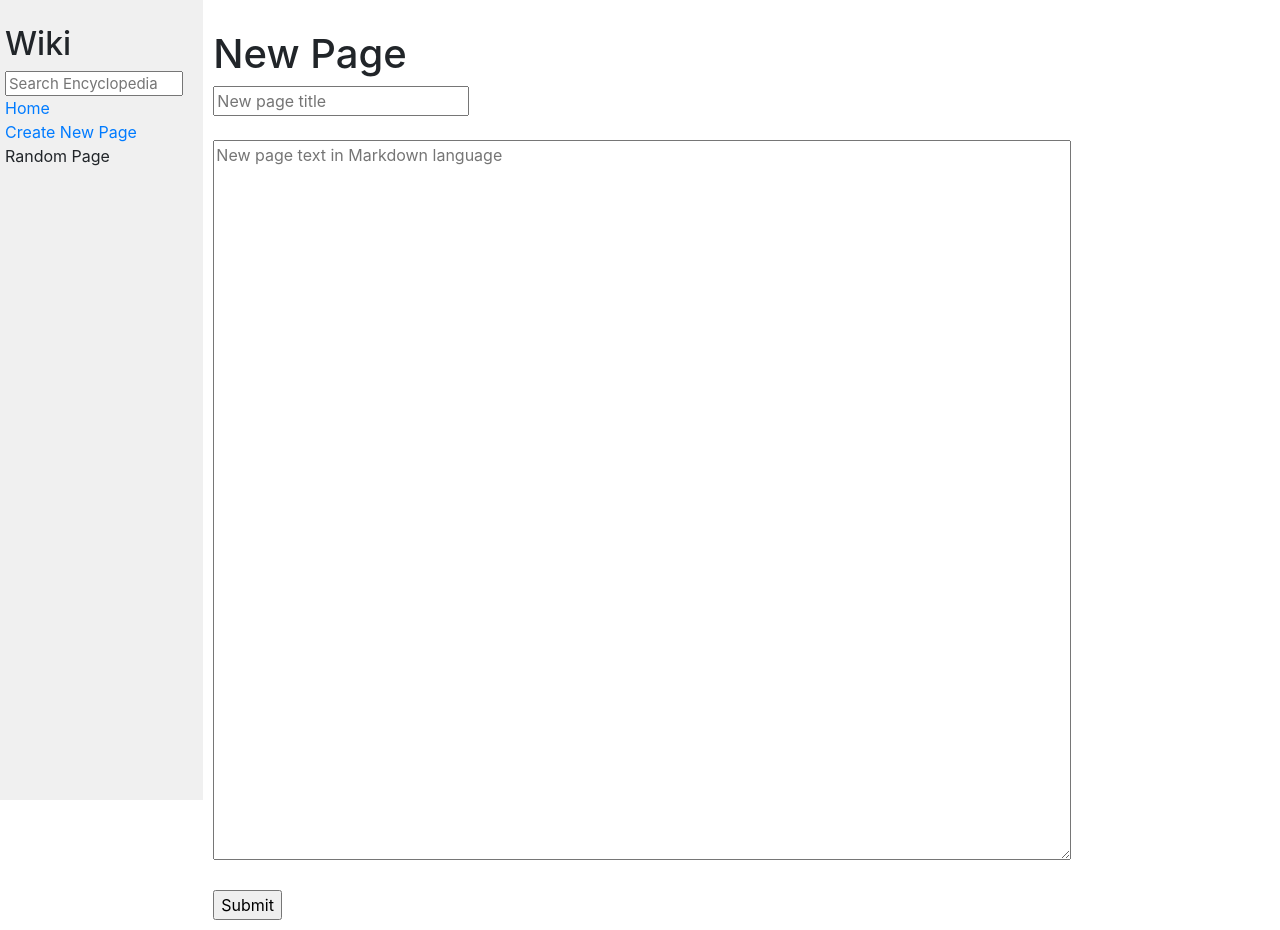
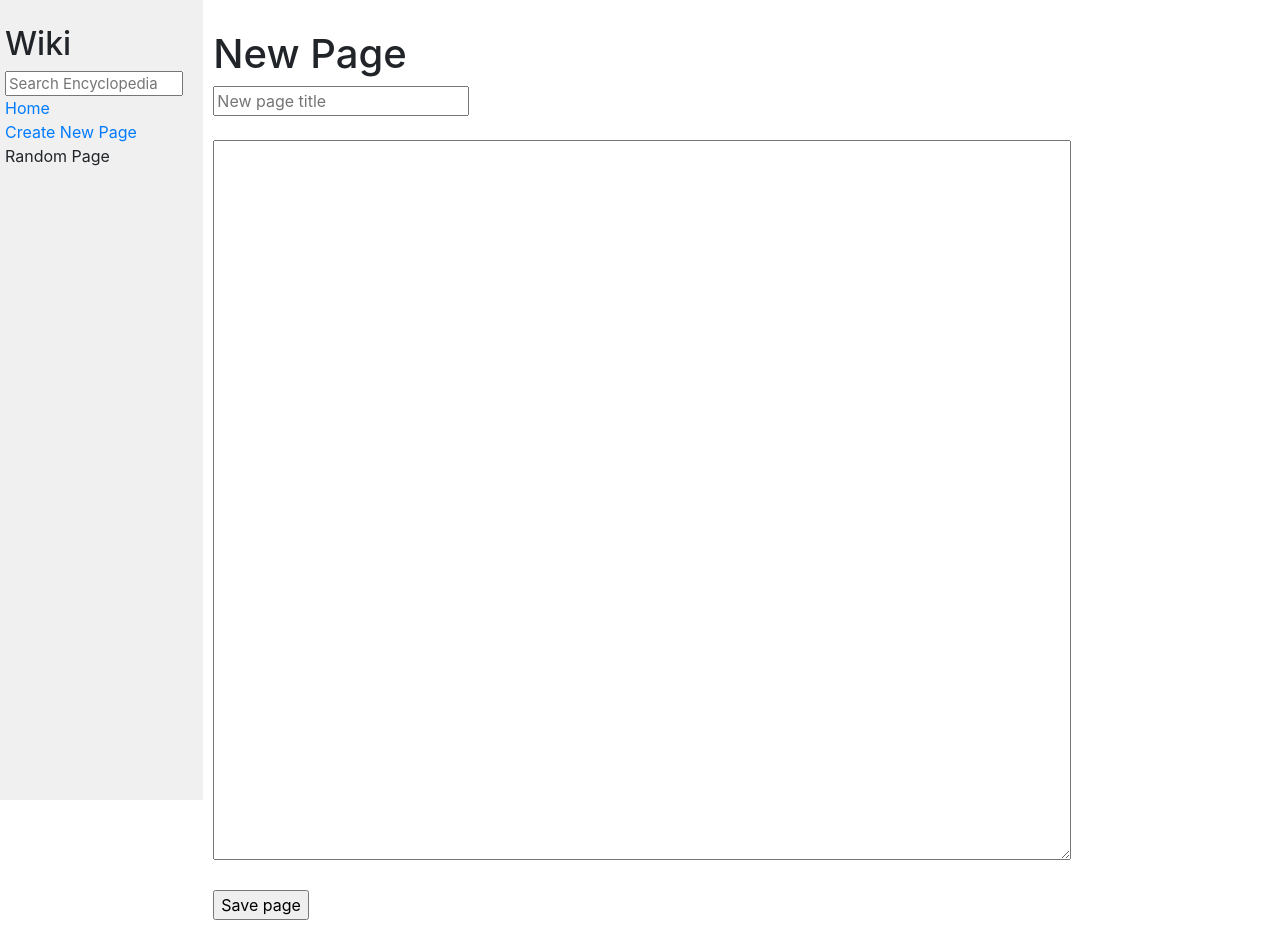
Before and after one commit to amipedro/wiki, a Django app: page /create in a window 1280 px wide. Run offline with Django 3.2, Linux system fonts and the light colour scheme; some libraries are stand-ins or nearby versions.

Commit message:
New page fully implemented

```diff
--- a/encyclopedia/templates/encyclopedia/create.html
+++ b/encyclopedia/templates/encyclopedia/create.html
@@ -20,10 +20,11 @@
             <input type="text" autocomplete="off"  name="title" placeholder="New page title" required>
             <br><br>
 
-            <textarea id="text" name="content" rows="4" cols="50" placeholder="New page text in Markdown language" required></textarea>
+            <textarea id="text" name="content" rows="4" cols="50" placeholder="New page text in Markdown language. Click save page below to upload your content creation." required>
+            </textarea>
             <br><br>
 
-            <input type="submit" value="Submit">
+            <input type="submit" value="Save page">
         </form>
     {% endif %}
 
```
